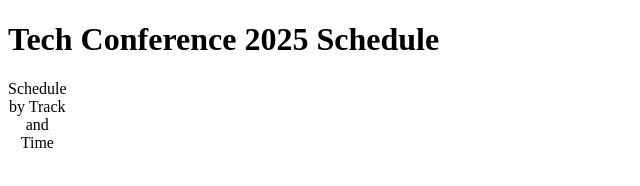
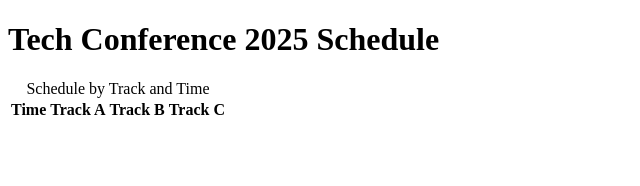
Before and after one commit to topinii/freecodecamp, a website: page workshops/tech_conf_schedule/index.html in a window 1280 px wide. Shown: the whole page, without its empty margins (0-640 px from the left). Drawn offline with Linux system fonts and the light colour scheme.

Commit message:
schedule

```diff
--- a/workshops/tech_conf_schedule/index.html
+++ b/workshops/tech_conf_schedule/index.html
@@ -7,7 +7,14 @@
 <body>
     <h1>Tech Conference 2025 Schedule</h1>
     <table><caption>Schedule by Track and Time</caption>
-        <thead><tr></tr></thead></table>
+        <thead>
+            <tr>
+                <th>Time</th>
+                <th>Track A</th>
+                <th>Track B</th>
+                <th>Track C</th>
+              </tr>
+        </table>
 
 </body>
 </html>
```
